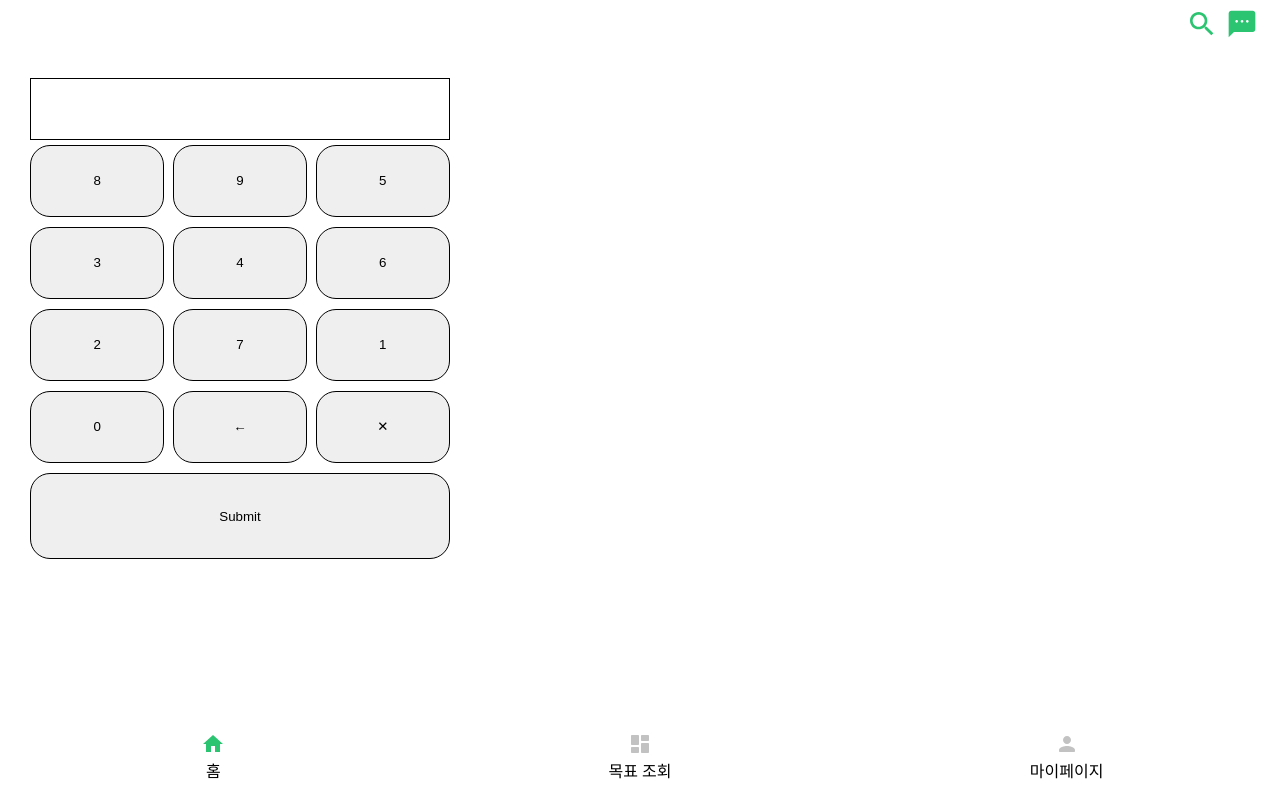
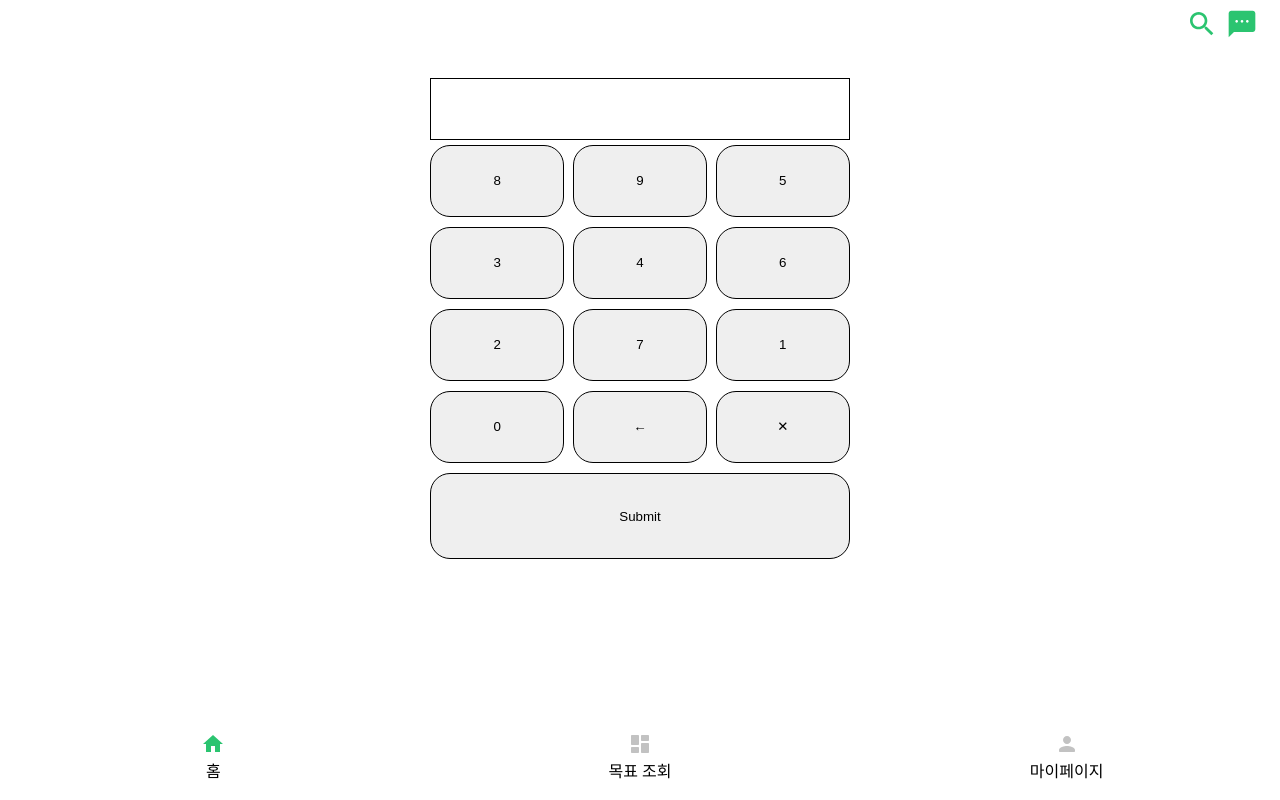
Before and after one commit to TeamBudgetOverflow/frontend, a React (Create React App) app: page /pinnumber in a window 1280 px wide. Built offline with nearby package versions, Linux system fonts and the light colour scheme; no server answers; a web font is replaced by a local one; what recoil-persist would draw is missing.

Commit message:
FEAT: add Agreement of use of personel info #4

```diff
--- a/src/pages/PinNumberInputPage.tsx
+++ b/src/pages/PinNumberInputPage.tsx
@@ -57,7 +57,7 @@ const PinNumberInputPage = () => {
   };
 
   return (
-    <>
+    <Wrapper>
       <KeypadWrapper>
         <PinNumInputContainer>{pinNumber}</PinNumInputContainer>
         {numbers.map((n) => {
@@ -74,9 +74,16 @@ const PinNumberInputPage = () => {
           Submit
         </SubmitButtonFlex>
       </KeypadWrapper>
-    </>
+    </Wrapper>
   );
 };
+
+const Wrapper = styled.div`
+  display: flex;
+  flex-direction: column;
+  justify-content: center;
+  align-items: center;
+`;
 
 const KeypadWrapper = styled.div`
   margin: 30px;
--- a/src/shared/Router.tsx
+++ b/src/shared/Router.tsx
@@ -1,5 +1,6 @@
 import React from 'react';
 import { BrowserRouter, Routes, Route } from 'react-router-dom';
+import AgreementOfCollectionPersonalInfo from '../pages/AgreementOfCollectionPersonalInfo';
 
 import Home from '../pages/Home';
 import SelectType from '../pages/SelectType';
@@ -30,6 +31,7 @@ const Router = () => {
           <Route path='/users/:id' element={<DetailUser />} />
           <Route path='/' element={<LandingPage />} />
           <Route path='/pinnumber' element={<PinNumberInputPage />} />
+          <Route path='/agreement' element={<AgreementOfCollectionPersonalInfo />} />
         </Routes>
       </Layout>
     </BrowserRouter>
```
